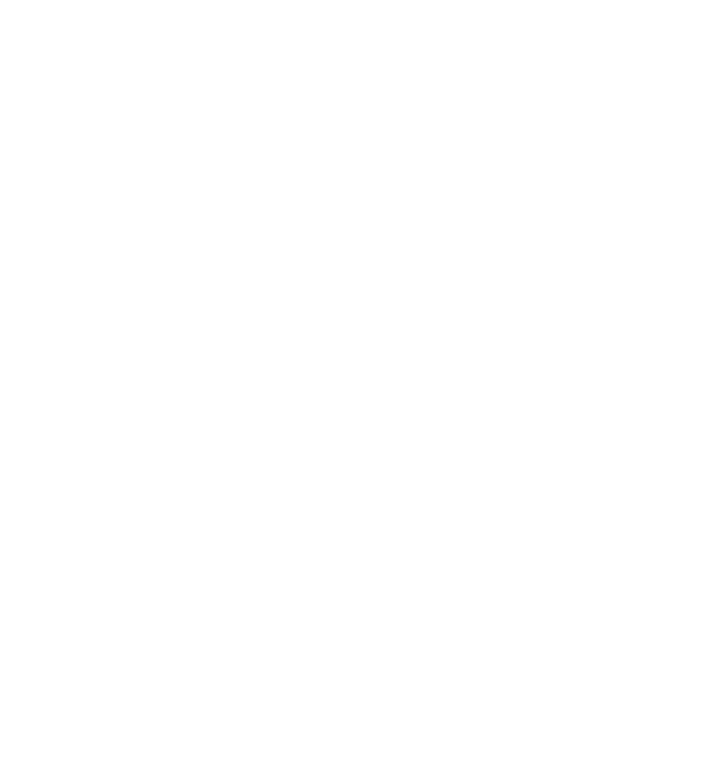
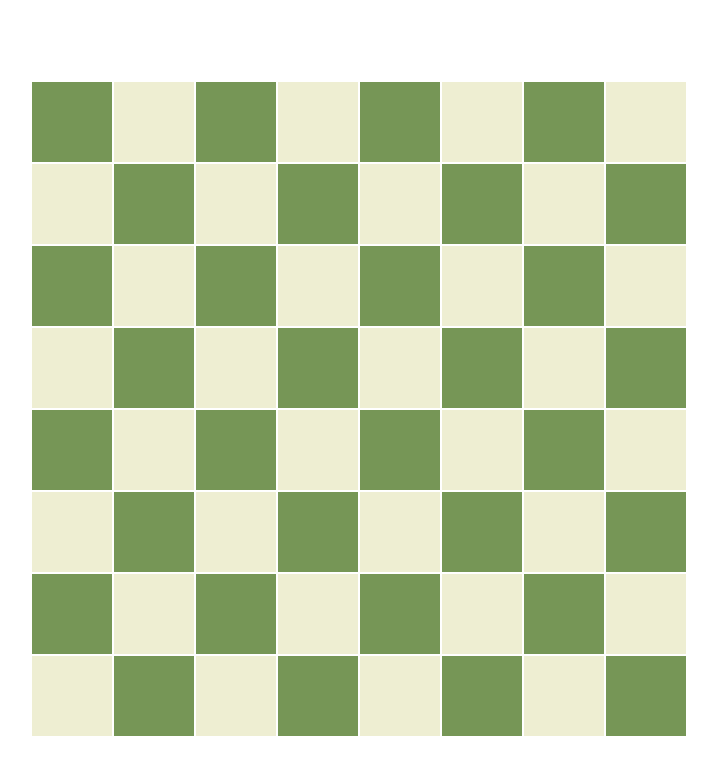
Before and after one commit to Lucas8448/Vue.js-Chess, a Vue app in the folder chess/: page / in a window 1280 px wide. Shown: the top 774 px of the page, without its empty margins (281-998 px from the left). Built offline with nearby package versions, Linux system fonts and the light colour scheme.

Commit message:
Working board

```diff
--- a/chess/index.html
+++ b/chess/index.html
@@ -4,7 +4,7 @@
     <meta charset="UTF-8">
     <link rel="icon" href="/favicon.ico">
     <meta name="viewport" content="width=device-width, initial-scale=1.0">
-    <title>Vite App</title>
+    <title>Chess</title>
   </head>
   <body>
     <div id="app"></div>
--- a/chess/src/App.vue
+++ b/chess/src/App.vue
@@ -1,3 +1,29 @@
+<!-- Chess game-->
 <template>
+    <div class="chess">
+        <table>
+            <tr v-for="(row, i) in board" :key="i" :class="{ 'evenRow': i % 2 == 0, 'oddRow': i % 2 != 0 }">
+                <td v-for="(cell, j) in row" :key="j" :class="{ 'evenTile': j % 2 == 0, 'oddTile': j % 2 != 0 }">
+                    <Piece :piece="cell" />
+                </td>
+            </tr>
+        </table>
+    </div>
+</template>
 
-</template>
+<script>
+import { ref } from 'vue'
+import Piece from './components/Piece.vue'
+
+export default {
+  name: 'App',
+  components: {
+    Piece
+  },
+  data() {
+    return {
+      board: [['', '', '', '', '', '', '', ''], ['', '', '', '', '', '', '', ''], ['', '', '', '', '', '', '', ''], ['', '', '', '', '', '', '', ''], ['', '', '', '', '', '', '', ''], ['', '', '', '', '', '', '', ''], ['', '', '', '', '', '', '', ''], ['', '', '', '', '', '', '', '']]
+    }
+  }
+}
+</script>
--- a/chess/src/assets/main.css
+++ b/chess/src/assets/main.css
@@ -1 +1,40 @@
 @import './base.css';
+
+/* style chess board */
+
+#app {
+  width: 100vw;
+  height: 100vh;
+}
+
+.chess {
+  padding-top: 10vh;
+  display: flex;
+  flex-wrap: wrap;
+  justify-content: center;
+  align-items: center;
+}
+
+.evenRow .evenTile {
+  background-color: #769656;
+  height: 10vh;
+  width: 10vh;
+}
+
+.evenRow .oddTile {
+  background-color: #EEEED2;
+  height: 10vh;
+  width: 10vh;
+}
+
+.oddRow .evenTile {
+  background-color: #EEEED2;
+  height: 10vh;
+  width: 10vh;
+}
+
+.oddRow .oddTile {
+  background-color: #769656;
+  height: 10vh;
+  width: 10vh;
+}
--- /dev/null
+++ b/chess/src/components/Piece.vue
@@ -0,0 +1,70 @@
+<template>
+    <div class="piece" @click="selectPiece">
+        <img :src="img" />
+    </div>
+</template>
+
+<script>
+import { ref } from 'vue'
+
+
+export default {
+    name: 'Piece',
+    data() {
+        return {
+            img: null
+        }
+    },
+    methods:{
+        selectPiece() {
+            console.log('piece selected')
+        },
+        getPieceImg() {
+            switch (this.piece) {
+                case 'wP':
+                    this.img = require('../assets/w/p.png')
+                    break
+                case 'wR':
+                    this.img = require('../assets/w/r.png')
+                    break
+                case 'wN':
+                    this.img = require('../assets/w/n.png')
+                    break
+                case 'wB':
+                    this.img = require('../assets/w/b.png')
+                    break
+                case 'wQ':
+                    this.img = require('../assets/w/q.png')
+                    break
+                case 'wK':
+                    this.img = require('../assets/w/k.png')
+                    break
+                case 'bP':
+                    this.img = require('../assets/b/p.png')
+                    break
+                case 'bR':
+                    this.img = require('../assets/b/r.png')
+                    break
+                case 'bN':
+                    this.img = require('../assets/b/n.png')
+                    break
+                case 'bB':
+                    this.img = require('../assets/b/b.png')
+                    break
+                case 'bQ':
+                    this.img = require('../assets/b/q.png')
+                    break
+                case 'bK':
+                    this.img = require('../assets/b/k.png')
+                    break
+                default:
+                    this.img = null
+                    break
+            }
+        }
+    },
+    mounted() {
+        this.getPieceImg()
+    }
+}
+</script>
```
